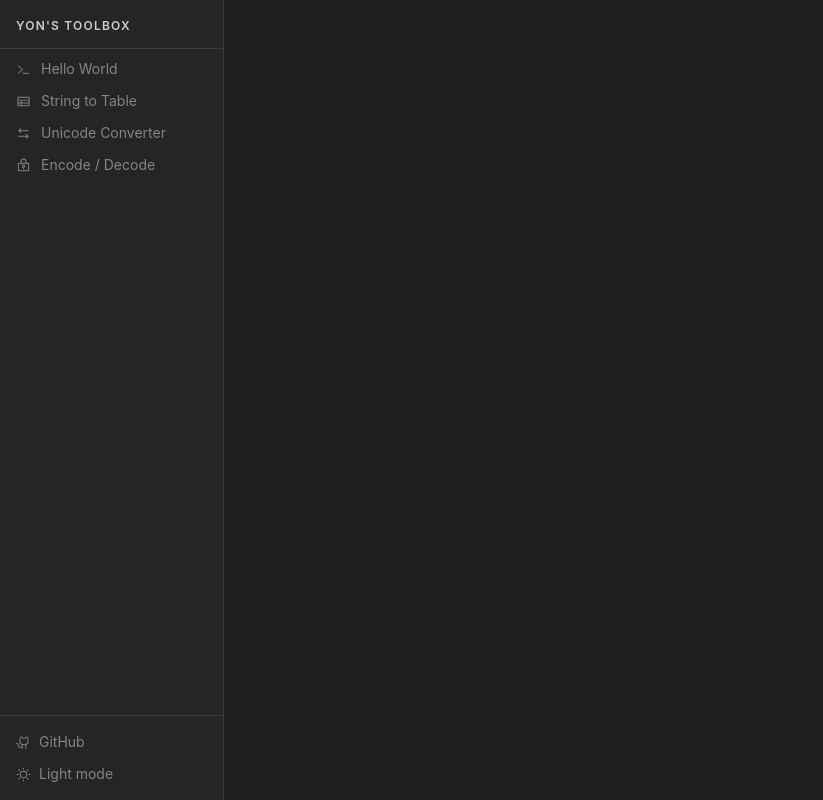
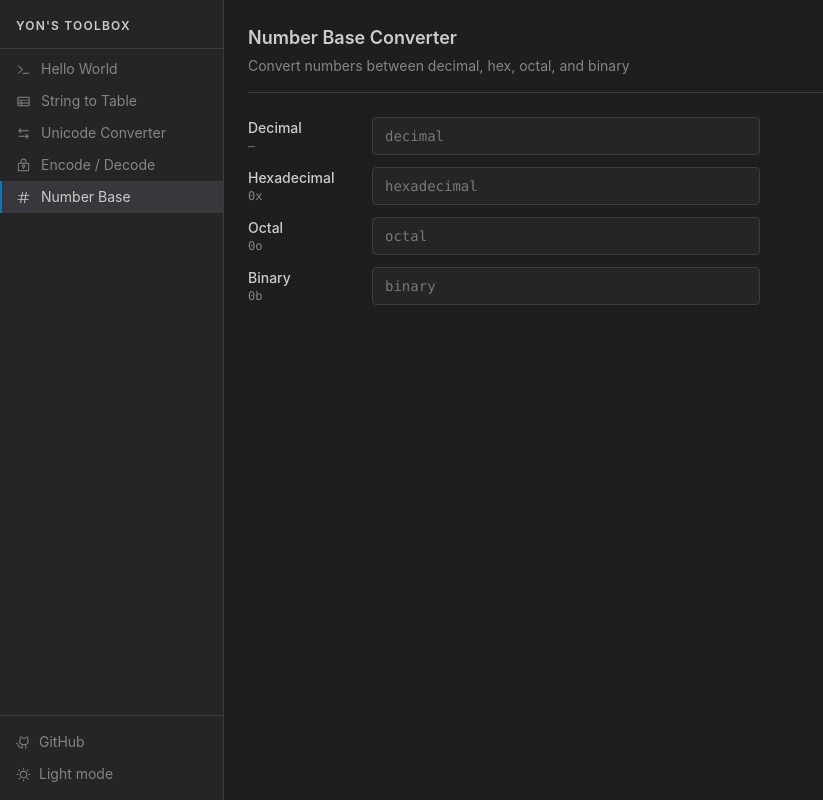
Before and after one commit to YonLiud/web-re-toolbox, a React (Vite) app: page /number-base in a window 1280 px wide. Shown: the whole page, without its empty margins (0-823 px from the left). Built offline with nearby package versions, Linux system fonts and the light colour scheme.

Commit message:
feat: number base

```diff
--- /dev/null
+++ b/src/tools/number-base/index.tsx
@@ -0,0 +1,117 @@
+import { useState } from 'react'
+import { Hash } from '@phosphor-icons/react'
+import { ToolLayout } from '../../components/ToolLayout'
+import type { Tool } from '../types'
+
+type Base = 'dec' | 'hex' | 'oct' | 'bin'
+
+const BASES: { value: Base; label: string; prefix: string; radix: number; pattern: RegExp }[] = [
+  { value: 'dec', label: 'Decimal',     prefix: '',   radix: 10, pattern: /^-?\d+$/ },
+  { value: 'hex', label: 'Hexadecimal', prefix: '0x', radix: 16, pattern: /^[0-9a-fA-F]+$/ },
+  { value: 'oct', label: 'Octal',       prefix: '0o', radix: 8,  pattern: /^[0-7]+$/ },
+  { value: 'bin', label: 'Binary',      prefix: '0b', radix: 2,  pattern: /^[01]+$/ },
+]
+
+function fromBase(val: string, base: Base): bigint | null {
+  const b = BASES.find(b => b.value === base)!
+  const clean = val.trim().replace(/\s+/g, '')
+  if (!clean) return null
+  try {
+    if (base === 'dec') return BigInt(clean)
+    if (!b.pattern.test(clean)) return null
+    return BigInt(`${b.prefix}${clean}`)
+  } catch {
+    return null
+  }
+}
+
+function toBase(n: bigint, base: Base): string {
+  const isNeg = n < 0n
+  const abs = isNeg ? -n : n
+  const str = abs.toString(BASES.find(b => b.value === base)!.radix)
+  return isNeg ? `-${str}` : str
+}
+
+function formatBin(n: bigint): string {
+  const raw = toBase(n, 'bin')
+  const isNeg = raw.startsWith('-')
+  const digits = isNeg ? raw.slice(1) : raw
+  const padded = digits.padStart(Math.ceil(digits.length / 4) * 4, '0')
+  const grouped = padded.match(/.{1,4}/g)!.join(' ')
+  return isNeg ? `-${grouped}` : grouped
+}
+
+export function NumberBase() {
+  const [values, setValues] = useState<Record<Base, string>>({ dec: '', hex: '', oct: '', bin: '' })
+  const [error, setError] = useState<Base | null>(null)
+
+  const handleChange = (raw: string, base: Base) => {
+    const clean = raw.replace(/\s+/g, '')
+    setValues(prev => ({ ...prev, [base]: raw }))
+
+    if (!clean) {
+      setValues({ dec: '', hex: '', oct: '', bin: '' })
+      setError(null)
+      return
+    }
+
+    const n = fromBase(clean, base)
+    if (n === null) {
+      setError(base)
+      return
+    }
+
+    setError(null)
+    setValues({
+      dec: toBase(n, 'dec'),
+      hex: toBase(n, 'hex').toUpperCase(),
+      oct: toBase(n, 'oct'),
+      bin: formatBin(n),
+    })
+  }
+
+  return (
+    <ToolLayout title="Number Base Converter" description="Convert numbers between decimal, hex, octal, and binary">
+      <div className="flex flex-col gap-3 max-w-lg">
+        {BASES.map(({ value, label, prefix }) => (
+          <div key={value} className="flex items-center gap-3">
+            <div className="w-28 shrink-0">
+              <p className="text-vs-text text-sm font-medium">{label}</p>
+              <p className="text-vs-muted text-xs font-mono">{prefix || '—'}</p>
+            </div>
+            <div className="flex-1 relative">
+              <input
+                type="text"
+                value={values[value]}
+                onChange={e => handleChange(e.target.value, value)}
+                placeholder={label.toLowerCase()}
+                spellCheck={false}
+                className={`w-full bg-vs-sidebar border text-vs-text text-sm font-mono px-3 py-2 rounded outline-none transition-colors ${
+                  error === value
+                    ? 'border-red-500 focus:border-red-500'
+                    : 'border-vs-border focus:border-vs-accent'
+                }`}
+              />
+            </div>
+          </div>
+        ))}
+
+        {error && (
+          <p className="text-red-500 text-xs pl-[124px]">
+            Invalid {BASES.find(b => b.value === error)?.label.toLowerCase()} value
+          </p>
+        )}
+      </div>
+    </ToolLayout>
+  )
+}
+
+export default {
+  meta: {
+    slug: 'number-base',
+    name: 'Number Base',
+    description: 'Convert numbers between decimal, hex, octal, and binary',
+    icon: Hash,
+  },
+  Component: NumberBase,
+} satisfies Tool
--- a/src/tools/registry.ts
+++ b/src/tools/registry.ts
@@ -3,10 +3,12 @@ import HelloWorld from './hello-world'
 import StringTable from './string-table'
 import StringConverter from './string-converter'
 import EncodeDecode from './encode-decode'
+import NumberBase from './number-base'
 
 export const tools: Tool[] = [
   HelloWorld,
   StringTable,
   StringConverter,
   EncodeDecode,
+  NumberBase,
 ]
```
